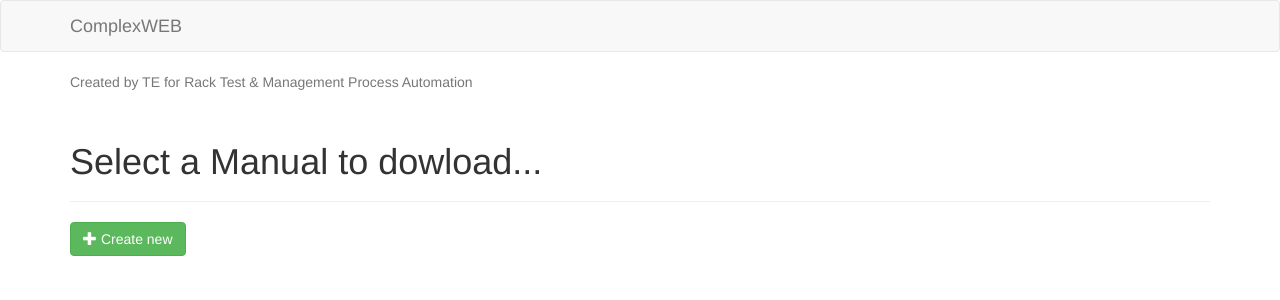
After one commit to ObedEG/complex_web, a Flask app: page /manuals/ in a window 1280 px wide. The commit adds this page. Shown: the top 300 px of the page. Run offline with Flask 2, Linux system fonts and the light colour scheme; data that the repository does not hold is empty; some libraries are stand-ins or nearby versions.

Commit message:
Adding Manuals model

```diff
--- a/src/app.py
+++ b/src/app.py
@@ -4,6 +4,7 @@ from src.common.database import Database
 from src.models.users.views import user_blueprint
 from src.models.racks.views import rack_blueprint
 from src.models.tasks.views import task_blueprint
+from src.models.manuals.views import manual_blueprint
 
 app = Flask(__name__)
 app.config.from_object('src.config')
@@ -12,6 +13,7 @@ app.secret_key = "123"
 app.register_blueprint(user_blueprint, url_prefix="/users")
 app.register_blueprint(rack_blueprint, url_prefix="/racks")
 app.register_blueprint(task_blueprint, url_prefix="/tasks")
+app.register_blueprint(manual_blueprint, url_prefix="/manuals")
 
 
 @app.before_first_request
--- /dev/null
+++ b/src/models/manuals/constants.py
@@ -0,0 +1 @@
+COLLECTIONS = 'manuals'
--- /dev/null
+++ b/src/models/manuals/manual.py
@@ -0,0 +1,32 @@
+import uuid
+
+from src.common.database import Database
+import src.models.manuals.constants as ManualsConstants
+
+
+class Manual(object):
+    def __init__(self, file_name, path, description, _id=None):
+        self.file_name = file_name
+        self.path = path  # This is the location path including the filename
+        self.description = description
+        self._id = uuid.uuid4.hex() if _id is None else _id
+
+    def json(self):
+        return {
+            "file_name": self.file_name,
+            "path": self.path,
+            "description": self.description,
+            "_id": self._id
+        }
+
+    def save_to_db(self):
+        Database.insert(ManualsConstants.COLLECTIONS, self.json())
+        return True
+
+    @classmethod
+    def get_manual_by_id(cls, manual_db_id):
+        return cls(**Database.find_one(ManualsConstants.COLLECTIONS, {"_id": manual_db_id}))
+
+    @classmethod
+    def get_all(cls):
+        return [cls(**elem) for elem in Database.find(ManualsConstants.COLLECTIONS, {})]
--- /dev/null
+++ b/src/models/manuals/views.py
@@ -0,0 +1,32 @@
+from flask import Blueprint, send_file, render_template, request, url_for, redirect
+
+from src.models.manuals.manual import Manual
+
+manual_blueprint = Blueprint('manuals', __name__)
+
+
+@manual_blueprint.route('/')
+def show_manuals():
+    manuals = Manual.get_all()
+    return render_template("/manuals/show_all.jinja2", manuals=manuals)
+
+
+@manual_blueprint.route('/add/', methods=['POST', 'GET'])
+def create_manual():
+    if request.method == 'POST':
+        file_name = request.form['file_name']
+        path = request.form['path']
+        description = request.form['description']
+        if Manual(file_name, path, description).save_to_db():
+                return redirect(url_for("."))
+
+    return render_template("/manuals/create_manual.jinja2")
+
+
+@manual_blueprint.route('/dowload/<string:manual_db_id>')
+def download(manual_db_id):
+    file = Manual.get_manual_by_id(manual_db_id)
+    try:
+        return send_file(file.path, attachment_filename=file.file_name)
+    except Exception as e:
+        return str(e)
--- a/src/templates/base.jinja2
+++ b/src/templates/base.jinja2
@@ -30,7 +30,7 @@
                     <li><a href="{{ url_for('racks.readiness_rack') }}">Readiness</a></li>
                     <li><a href="#">Test</a></li>
                     <li><a href="{{ url_for('racks.monitor_rack') }}">Monitor</a></li>
-                    <li><a href="#">Look Up! <span class="glyphicon glyphicon-search"></span></a></li>
+                    <li><a href="#"><font face="verdana" color="blue">Look Up! <span class="glyphicon glyphicon-search"></span></font></a></li>
                 </ul>
                 <ul class="nav navbar-nav navbar-right">
                     <li><a href="#" ><span class="glyphicon glyphicon-console"></span><font face="verdana" color="green"> WELCOME {{ session['email'] }}</font></a></li>
--- /dev/null
+++ b/src/templates/manuals/show_all.jinja2
@@ -0,0 +1,15 @@
+{% extends "base.jinja2" %}
+{% block content %}
+    <div class="page-header">
+        <h1>Select a Manual to dowload...</h1>
+    </div>
+    <div class="list-group">
+        {% for manual in manuals %}
+            <a href="{{ url_for('manuals.download', manual_db_id=manual._id) }}" class="list-group-item">
+                <h4 class="list-group-item-heading">
+                    <span class="glyphicon glyphicon-remove-circle"></span> File: {{ manual.file_name }} </h4>
+                <p class="list-group-item-text"> Description : <strong> {{ manual.description }}</strong></p></a>
+        {% endfor %}
+    </div>
+    <a class="btn btn-success" href="{{ url_for('manuals.create_manual') }}"><span class="glyphicon glyphicon-plus"></span> Create new</a>
+{% endblock %}
--- a/src/templates/racks/readiness.jinja2
+++ b/src/templates/racks/readiness.jinja2
@@ -3,9 +3,9 @@
 
 <div class="list-group">
   <a href="{{ url_for('racks.create_rack') }}" class="list-group-item">Create a Rack</a>
+  <a href="#" class="list-group-item">Manage KVM (mhost, mgt)</a>
   <a href="#" class="list-group-item">Other readiness thing</a>
-  <a href="#" class="list-group-item">One more...</a>
-  <a href="#" class="list-group-item">...the last one (I promise)</a>
+  <a href="#" class="list-group-item"></a>
 </div>
 
 {% endblock %}
```
Also changed, not shown: src/templates/manuals/create_manual.jinja2 (added, +22 -0 lines), src/models/manuals/__init__.py (added).
